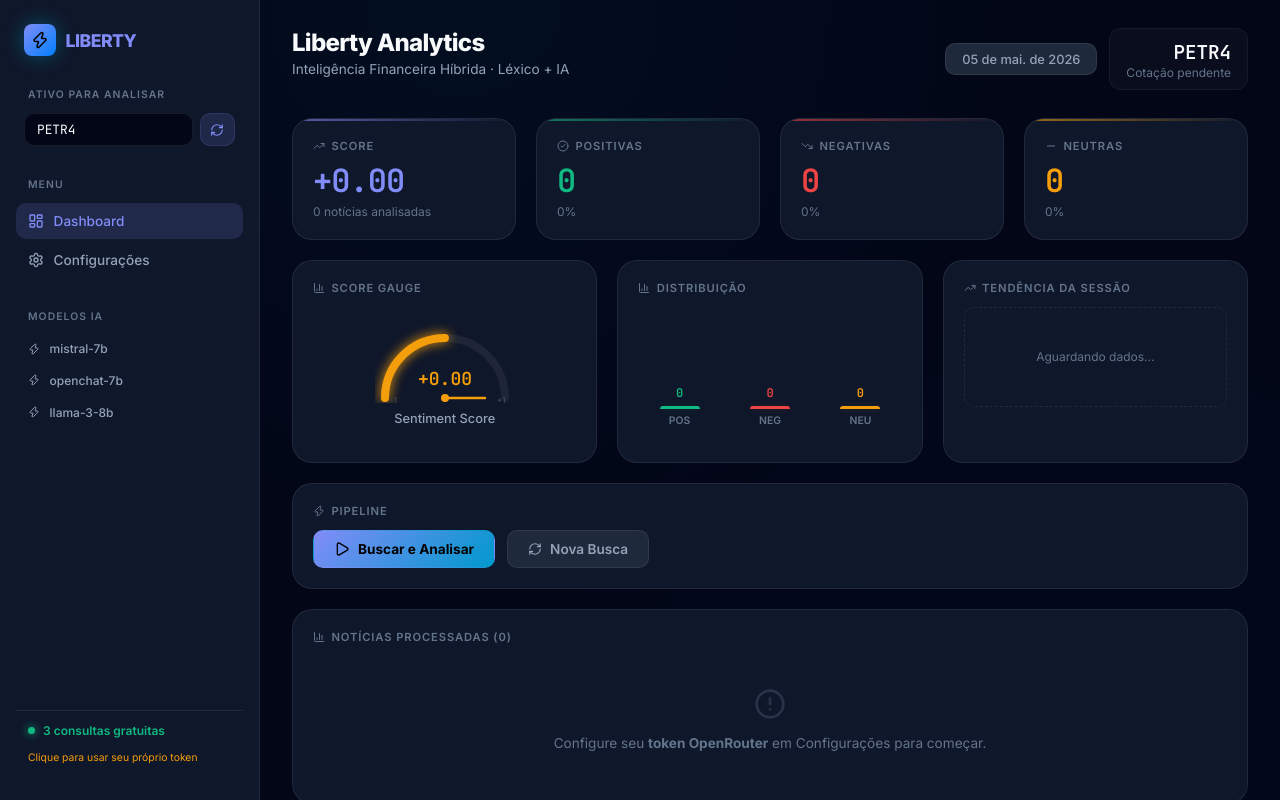
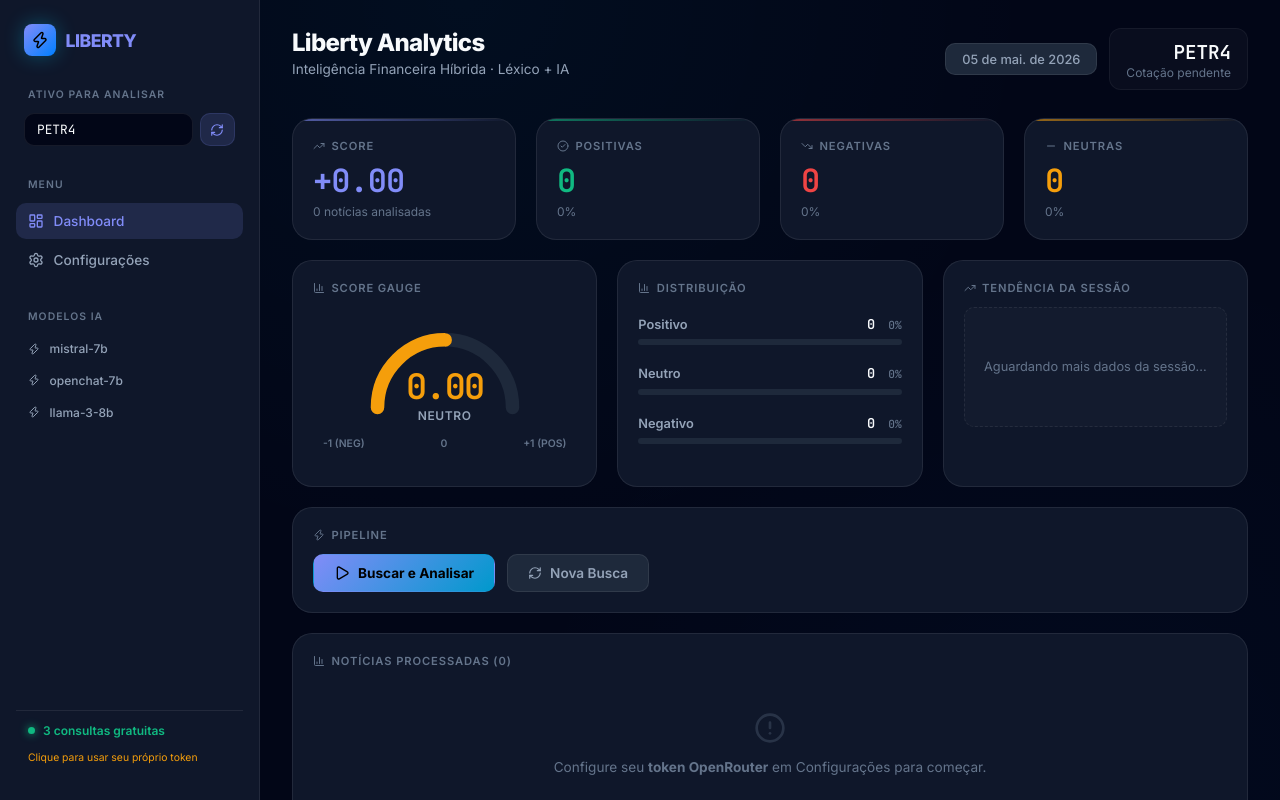
Before and after one commit to RodolfoArnaut/analise-petr4, a React (Vite) app: page / in a window 1280 px wide. Built offline with nearby package versions, Linux system fonts and the light colour scheme.

Commit message:
UI: Premium dashboard redesign

```diff
--- a/src/App.jsx
+++ b/src/App.jsx
@@ -44,24 +44,42 @@ const incrementUsage = () => {
 // =====================================================
 function ScoreGauge({ score }) {
   const pct = ((score + 1) / 2) * 100;
-  const angle = -90 + (pct / 100) * 180;
-  const color = score > 0.2 ? '#10b981' : score < -0.2 ? '#ef4444' : '#f59e0b';
+  const arcLength = 188.5;
+  const strokeDashoffset = arcLength - (pct / 100) * arcLength;
+
+  const getSentimentLabel = (s) => {
+    if (s >= 0.5) return 'Forte Positivo';
+    if (s > 0.1) return 'Levemente Positivo';
+    if (s >= -0.1) return 'Neutro';
+    if (s > -0.5) return 'Levemente Negativo';
+    return 'Forte Negativo';
+  };
+
+  const color = score > 0.1 ? 'var(--accent-green)' : score < -0.1 ? 'var(--accent-red)' : 'var(--accent-amber)';
+  const label = getSentimentLabel(score);
+
   return (
-    <div className="gauge-container">
-      <svg className="gauge-svg" viewBox="0 0 140 80">
-        <path d="M 10 75 A 60 60 0 0 1 130 75" fill="none" stroke="rgba(255,255,255,0.06)" strokeWidth="8" strokeLinecap="round" />
-        <path d="M 10 75 A 60 60 0 0 1 130 75" fill="none" stroke={color} strokeWidth="8" strokeLinecap="round"
-          strokeDasharray={`${pct * 1.88} 188`} style={{ filter: `drop-shadow(0 0 6px ${color})` }} />
-        <line x1="70" y1="75" x2={70 + 40 * Math.cos((angle * Math.PI) / 180)} y2={75 + 40 * Math.sin((angle * Math.PI) / 180)}
-          stroke={color} strokeWidth="2.5" strokeLinecap="round" />
-        <circle cx="70" cy="75" r="4" fill={color} />
-        <text x="70" y="62" textAnchor="middle" fill={color} fontSize="18" fontWeight="800" fontFamily="JetBrains Mono, monospace">
-          {score >= 0 ? '+' : ''}{score.toFixed(2)}
-        </text>
-        <text x="15" y="80" fill="#4a4f5c" fontSize="8" fontFamily="Inter">-1</text>
-        <text x="122" y="80" fill="#4a4f5c" fontSize="8" fontFamily="Inter">+1</text>
-      </svg>
-      <div className="gauge-label">Sentiment Score</div>
+    <div className="premium-gauge">
+      <div className="gauge-chart">
+        <svg viewBox="0 0 140 80" className="gauge-svg">
+          <path d="M 10 75 A 60 60 0 0 1 130 75" fill="none" stroke="var(--bg-tertiary)" strokeWidth="12" strokeLinecap="round" />
+          <path d="M 10 75 A 60 60 0 0 1 130 75" fill="none" stroke={color} strokeWidth="12" strokeLinecap="round"
+            strokeDasharray={arcLength} strokeDashoffset={strokeDashoffset}
+            className="gauge-fill-anim"
+            style={{ filter: `drop-shadow(0 0 8px ${color}80)` }} />
+        </svg>
+        <div className="gauge-core">
+          <div className="gauge-score" style={{ color, textShadow: `0 0 16px ${color}60` }}>
+            {score > 0 ? '+' : ''}{score.toFixed(2)}
+          </div>
+          <div className="gauge-label-text">{label}</div>
+        </div>
+      </div>
+      <div className="gauge-legend">
+        <span>-1 (Neg)</span>
+        <span>0</span>
+        <span>+1 (Pos)</span>
+      </div>
     </div>
   );
 }
@@ -70,18 +88,28 @@ function ScoreGauge({ score }) {
 // BAR CHART
 // =====================================================
 function SentimentChart({ stats }) {
-  const max = Math.max(stats.pos, stats.neg, stats.neu, 1);
+  const total = stats.total || 1;
+  const data = [
+    { label: 'Positivo', val: stats.pos, pct: (stats.pos / total) * 100, color: 'var(--accent-green)', bg: 'var(--accent-green-dim)' },
+    { label: 'Neutro', val: stats.neu, pct: (stats.neu / total) * 100, color: 'var(--accent-amber)', bg: 'var(--accent-amber-dim)' },
+    { label: 'Negativo', val: stats.neg, pct: (stats.neg / total) * 100, color: 'var(--accent-red)', bg: 'var(--accent-red-dim)' },
+  ];
+
   return (
-    <div className="chart-bar-container">
-      {[
-        { val: stats.pos, color: 'green', label: 'Pos', cls: 'text-green' },
-        { val: stats.neg, color: 'red',   label: 'Neg', cls: 'text-red'   },
-        { val: stats.neu, color: 'amber', label: 'Neu', cls: 'text-amber' },
-      ].map(({ val, color, label, cls }) => (
-        <div key={label} className="chart-bar-wrapper">
-          <div className={`chart-value ${cls}`}>{val}</div>
-          <div className={`chart-bar ${color}`} style={{ height: `${(val / max) * 100}%` }} />
-          <div className="chart-label">{label}</div>
+    <div className="premium-dist-chart">
+      {data.map((item) => (
+        <div key={item.label} className="dist-row">
+          <div className="dist-info">
+            <span className="dist-label">{item.label}</span>
+            <span className="dist-val">{item.val} <span className="dist-pct">{item.pct.toFixed(0)}%</span></span>
+          </div>
+          <div className="dist-track">
+            <div className="dist-fill" style={{
+              width: `${item.pct}%`,
+              backgroundColor: item.color,
+              boxShadow: `0 0 12px ${item.bg}`
+            }} />
+          </div>
         </div>
       ))}
     </div>
@@ -92,29 +120,59 @@ function SentimentChart({ stats }) {
 // TREND LINE CHART
 // =====================================================
 function SentimentTrend({ history }) {
-  if (history.length < 2) return <div className="empty-trend">Aguardando dados...</div>;
+  if (history.length < 2) return <div className="empty-trend">Aguardando mais dados da sessão...</div>;
 
   const width = 300;
   const height = 100;
-  const padding = 10;
+  const paddingX = 12;
+  const paddingY = 16;
 
-  const points = history.map((score, i) => {
-    const x = padding + (i / (history.length - 1)) * (width - 2 * padding);
-    const y = (height / 2) - (score * (height / 2 - padding));
-    return `${x},${y}`;
-  }).join(' ');
+  const usableWidth = width - 2 * paddingX;
+  const usableHeight = height - 2 * paddingY;
+
+  const getX = (i) => paddingX + (i / (history.length - 1)) * usableWidth;
+  const getY = (score) => paddingY + usableHeight / 2 - (score * (usableHeight / 2));
+
+  const linePath = history.map((score, i) => `${i === 0 ? 'M' : 'L'} ${getX(i)} ${getY(score)}`).join(' ');
+  const areaPath = `${linePath} L ${getX(history.length - 1)} ${height} L ${getX(0)} ${height} Z`;
 
   return (
-    <div className="trend-container">
-      <svg width="100%" height={height} viewBox={`0 0 ${width} ${height}`} preserveAspectRatio="none">
-        <line x1="0" y1={height / 2} x2={width} y2={height / 2} stroke="rgba(255,255,255,0.1)" strokeWidth="1" strokeDasharray="4" />
-        <polyline fill="none" stroke="var(--accent-cyan)" strokeWidth="2" strokeLinejoin="round" points={points} />
+    <div className="premium-trend-container">
+      <svg width="100%" height="100%" viewBox={`0 0 ${width} ${height}`} preserveAspectRatio="none" className="trend-svg">
+        <defs>
+          <linearGradient id="trendArea" x1="0" y1="0" x2="0" y2="1">
+            <stop offset="0%" stopColor="var(--accent-cyan)" stopOpacity="0.25" />
+            <stop offset="100%" stopColor="var(--accent-cyan)" stopOpacity="0" />
+          </linearGradient>
+          <linearGradient id="trendLine" x1="0" y1="0" x2="1" y2="0">
+            <stop offset="0%" stopColor="var(--accent-cyan)" />
+            <stop offset="100%" stopColor="#0080ff" />
+          </linearGradient>
+        </defs>
+
+        <line x1="0" y1={height / 2} x2={width} y2={height / 2} stroke="var(--border-color)" strokeWidth="1" strokeDasharray="4 4" />
+
+        <path d={areaPath} fill="url(#trendArea)" className="trend-area-anim" />
+        <path d={linePath} fill="none" stroke="url(#trendLine)" strokeWidth="3" strokeLinejoin="round" strokeLinecap="round" style={{ filter: 'drop-shadow(0 4px 6px rgba(0,212,255,0.4))' }} className="trend-line-anim" />
+
         {history.map((score, i) => {
-           const x = padding + (i / (history.length - 1)) * (width - 2 * padding);
-           const y = (height / 2) - (score * (height / 2 - padding));
-           return <circle key={i} cx={x} cy={y} r="3" fill={score > 0 ? '#10b981' : score < 0 ? '#ef4444' : '#f59e0b'} />;
+           const x = getX(i);
+           const y = getY(score);
+           const color = score > 0.1 ? 'var(--accent-green)' : score < -0.1 ? 'var(--accent-red)' : 'var(--accent-amber)';
+           return (
+             <g key={i} className="trend-point-group">
+               <circle cx={x} cy={y} r="3.5" fill="var(--bg-card)" stroke={color} strokeWidth="2.5" className="trend-point" />
+               <circle cx={x} cy={y} r="14" fill="transparent" className="trend-hover-area">
+                 <title>Score: {score.toFixed(2)}</title>
+               </circle>
+             </g>
+           );
         })}
       </svg>
+      <div className="trend-axis-x">
+        <span>Início</span>
+        <span className="trend-live-badge"><span className="live-dot"></span> Agora</span>
+      </div>
     </div>
   );
 }
--- a/src/index.css
+++ b/src/index.css
@@ -580,89 +580,213 @@ body {
   opacity: 0.3;
 }
 
-/* ==================== CHART ==================== */
-.chart-section {
-  grid-column: span 6;
+/* ==================== PREMIUM GAUGE ==================== */
+.premium-gauge {
+  display: flex;
+  flex-direction: column;
+  align-items: center;
+  gap: 1.5rem;
+  padding: 1rem 0;
+  position: relative;
 }
 
-.chart-bar-container {
+.gauge-chart {
+  position: relative;
+  width: 180px;
+  height: 90px;
+}
+
+.gauge-svg {
+  width: 100%;
+  height: 100%;
+  overflow: visible;
+}
+
+.gauge-fill-anim {
+  transition: stroke-dashoffset 1.2s cubic-bezier(0.4, 0, 0.2, 1);
+}
+
+.gauge-core {
+  position: absolute;
+  bottom: -10px;
+  left: 0;
+  width: 100%;
   display: flex;
-  gap: 0.5rem;
-  align-items: flex-end;
-  height: 120px;
+  flex-direction: column;
+  align-items: center;
+}
+
+.gauge-score {
+  font-size: 2.2rem;
+  font-weight: 800;
+  font-family: 'JetBrains Mono', monospace;
+  line-height: 1;
+  letter-spacing: -0.05em;
+}
+
+.gauge-label-text {
+  font-size: 0.75rem;
+  color: var(--text-secondary);
+  font-weight: 600;
+  margin-top: 0.2rem;
+  text-transform: uppercase;
+  letter-spacing: 0.05em;
+}
+
+.gauge-legend {
+  display: flex;
+  justify-content: space-between;
+  width: 100%;
+  padding: 0 10px;
+  font-size: 0.65rem;
+  color: var(--text-muted);
+  font-weight: 600;
+  text-transform: uppercase;
+}
+
+/* ==================== PREMIUM DIST CHART ==================== */
+.premium-dist-chart {
+  display: flex;
+  flex-direction: column;
+  gap: 1.2rem;
+  padding: 0.5rem 0;
+}
+
+.dist-row {
+  display: flex;
+  flex-direction: column;
+  gap: 0.4rem;
+}
+
+.dist-info {
+  display: flex;
+  justify-content: space-between;
+  align-items: baseline;
+}
+
+.dist-label {
+  font-size: 0.8rem;
+  color: var(--text-secondary);
+  font-weight: 600;
+}
+
+.dist-val {
+  font-size: 0.85rem;
+  font-weight: 700;
+  font-family: 'JetBrains Mono', monospace;
+  color: var(--text-primary);
+}
+
+.dist-pct {
+  font-size: 0.7rem;
+  color: var(--text-muted);
+  margin-left: 0.3rem;
+  font-weight: 500;
+}
+
+.dist-track {
+  width: 100%;
+  height: 6px;
+  background: var(--bg-tertiary);
+  border-radius: 4px;
+  overflow: hidden;
+  position: relative;
+}
+
+.dist-fill {
+  height: 100%;
+  border-radius: 4px;
+  transition: width 0.8s cubic-bezier(0.4, 0, 0.2, 1);
+}
+
+/* ==================== PREMIUM TREND CHART ==================== */
+.premium-trend-container {
+  width: 100%;
+  height: 160px;
+  display: flex;
+  flex-direction: column;
+  position: relative;
   padding-top: 0.5rem;
 }
 
-.chart-bar-wrapper {
+.trend-svg {
   flex: 1;
-  display: flex;
-  flex-direction: column;
-  align-items: center;
-  gap: 0.3rem;
-  height: 100%;
-  justify-content: flex-end;
+  overflow: visible;
 }
 
-.chart-bar {
-  width: 100%;
-  max-width: 40px;
-  border-radius: 4px 4px 0 0;
-  transition: height 0.6s ease;
-  min-height: 3px;
+.trend-area-anim {
+  animation: fadeInArea 1s ease forwards;
 }
 
-.chart-bar.green { background: var(--accent-green); box-shadow: 0 0 8px var(--accent-green-dim); }
-.chart-bar.red { background: var(--accent-red); box-shadow: 0 0 8px var(--accent-red-dim); }
-.chart-bar.amber { background: var(--accent-amber); box-shadow: 0 0 8px var(--accent-amber-dim); }
+@keyframes fadeInArea {
+  from { opacity: 0; }
+  to { opacity: 1; }
+}
 
-.chart-label {
+.trend-line-anim {
+  stroke-dasharray: 1000;
+  stroke-dashoffset: 1000;
+  animation: drawLine 1.5s cubic-bezier(0.4, 0, 0.2, 1) forwards;
+}
+
+@keyframes drawLine {
+  to { stroke-dashoffset: 0; }
+}
+
+.trend-point-group {
+  cursor: crosshair;
+}
+
+.trend-point {
+  transition: all 0.2s ease;
+}
+
+.trend-point-group:hover .trend-point {
+  r: 6;
+  filter: drop-shadow(0 0 8px currentColor);
+}
+
+.trend-axis-x {
+  display: flex;
+  justify-content: space-between;
+  align-items: center;
+  margin-top: 0.5rem;
   font-size: 0.65rem;
   color: var(--text-muted);
+  font-weight: 600;
   text-transform: uppercase;
-  font-weight: 600;
+  letter-spacing: 0.05em;
 }
 
-.chart-value {
-  font-size: 0.75rem;
-  font-family: 'JetBrains Mono', monospace;
-  font-weight: 600;
+.trend-live-badge {
+  display: flex;
+  align-items: center;
+  gap: 0.4rem;
+  color: var(--accent-cyan);
+  background: var(--accent-cyan-dim);
+  padding: 0.2rem 0.5rem;
+  border-radius: 4px;
 }
 
-/* ==================== GAUGE ==================== */
-.gauge-container {
-  display: flex;
-  flex-direction: column;
-  align-items: center;
-  gap: 0.5rem;
-  padding: 1rem 0;
-}
-
-.gauge-svg {
-  width: 140px;
-  height: 80px;
-}
-
-.gauge-label {
-  font-size: 0.8rem;
-  color: var(--text-secondary);
-  font-weight: 500;
-}
-
-/* ==================== TREND CHART ==================== */
-.trend-container {
-  width: 100%;
-  padding: 0.5rem 0;
+.live-dot {
+  width: 6px;
+  height: 6px;
+  background: var(--accent-cyan);
+  border-radius: 50%;
+  box-shadow: 0 0 8px var(--accent-cyan);
+  animation: pulse-dot 2s infinite;
 }
 
 .empty-trend {
-  height: 100px;
+  height: 120px;
   display: flex;
   align-items: center;
   justify-content: center;
   color: var(--text-muted);
-  font-size: 0.75rem;
+  font-size: 0.8rem;
   border: 1px dashed var(--border-color);
   border-radius: var(--radius-sm);
+  background: rgba(255, 255, 255, 0.02);
 }
 
 /* ==================== KEYWORDS ==================== */
```
